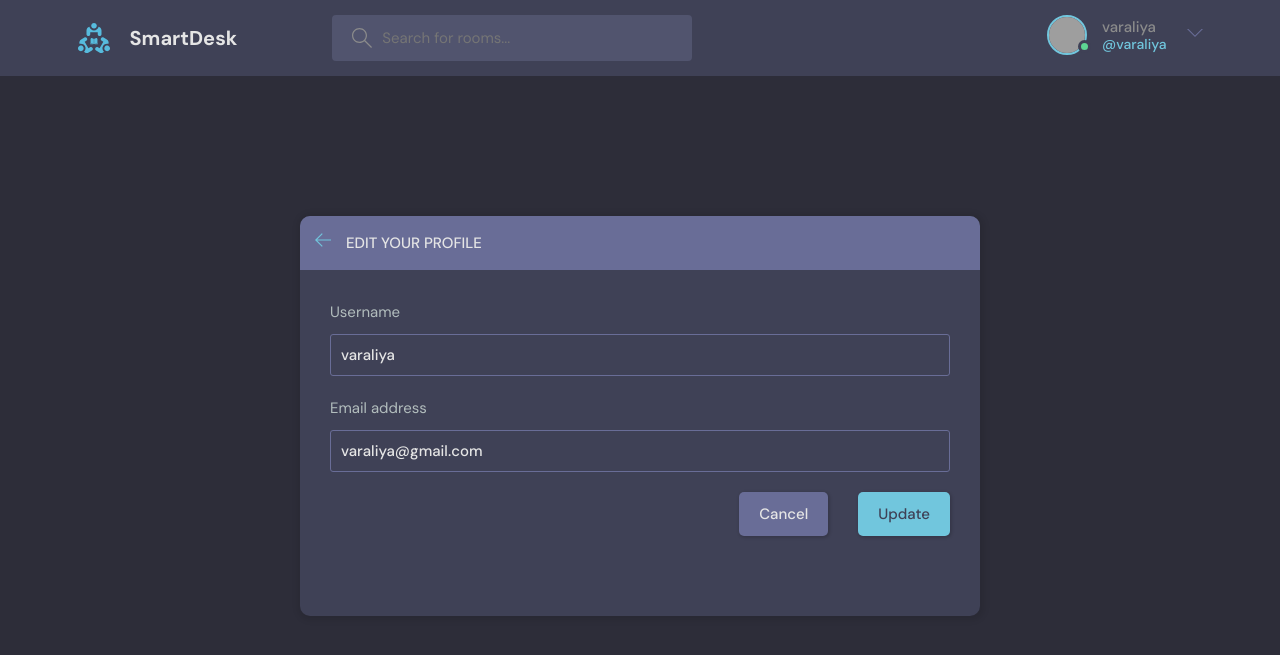
After one commit to Mohammedvaraliya/SmartDesk-djangoApp, a Django app: page /update-user/ in a window 1280 px wide. The commit adds this page. Shown: the top 655 px of the page. Run offline with Django 4.2, Linux system fonts and the light colour scheme; a user stored in the database is signed in; grey boxes are pictures that could not be loaded.

Commit message:
Added user edit profile functionality

```diff
--- a/base/forms.py
+++ b/base/forms.py
@@ -1,8 +1,14 @@
 from django.forms import ModelForm
 from .models import Room
+from django.contrib.auth.models import User
 
 class RoomForm(ModelForm):
     class Meta:
         model = Room
         fields = '__all__'
         exclude = ['host', 'participants']
+
+class UserForm(ModelForm):
+    class Meta:
+        model = User
+        fields = ['username', 'email']
--- a/base/templates/base/profile.html
+++ b/base/templates/base/profile.html
@@ -20,7 +20,9 @@
           <div class="profile__info">
             <h3>{{user.username}}</h3>
             <p>@{{user.username}}</p>
-            <a href="edit-user.html" class="btn btn--main btn--pill">Edit Profile</a>
+            {% if request.user == user %}
+              <a href="{% url 'update-user' %}" class="btn btn--main btn--pill">Edit Profile</a>
+            {% endif %}
           </div>
           <div class="profile__about">
             <h3>About</h3>
--- /dev/null
+++ b/base/templates/base/update-user.html
@@ -0,0 +1,47 @@
+{% extends 'main.html' %}
+
+
+{% block content %}
+
+    <main class="update-account layout">
+        <div class="container">
+            <div class="layout__box">
+                <div class="layout__boxHeader">
+                    <div class="layout__boxTitle">
+                        <a href="{{request.META.HTTP_REFERER}}">
+                            <svg version="1.1" xmlns="http://www.w3.org/2000/svg" width="32" height="32"
+                                viewBox="0 0 32 32">
+                                <title>arrow-left</title>
+                                <path
+                                    d="M13.723 2.286l-13.723 13.714 13.719 13.714 1.616-1.611-10.96-10.96h27.625v-2.286h-27.625l10.965-10.965-1.616-1.607z">
+                                </path>
+                            </svg>
+                        </a>
+                        <h3>Edit your profile</h3>
+                    </div>
+                </div>
+                <div class="layout__body">
+                    <form class="form" action="" method="POST">
+                      {% csrf_token %}
+
+                      {% for field in form %}
+
+                        <div class="form__group">
+                            <label for="profile_pic">{{field.label}}</label>
+                            {{field}}
+                        </div>
+
+                      {% endfor %}
+
+                        <div class="form__action">
+                            <a class="btn btn--dark" href="{% url 'home' %}">Cancel</a>
+                            <button class="btn btn--main" type="submit">Update</button>
+                        </div>
+                    </form>
+                </div>
+            </div>
+        </div>
+      </div>
+    </main>
+
+{% endblock content %}
--- a/base/urls.py
+++ b/base/urls.py
@@ -14,4 +14,5 @@ urlpatterns = [
     path('update-room/<str:pk>/', views.updateRoom, name='update-room'),
     path('delete-room/<str:pk>/', views.deleteRoom, name='delete-room'),
     path('delete-message/<str:pk>/', views.deleteMessage, name='delete-message'),
+    path('update-user/', views.updateUser, name='update-user'),
 ]
--- a/base/views.py
+++ b/base/views.py
@@ -3,7 +3,7 @@ from django.http import HttpResponse
 from django.contrib.auth.decorators import login_required
 from django.db.models import Q
 from .models import Room, Topic, Message
-from .forms import RoomForm
+from .forms import RoomForm, UserForm
 from django.contrib.auth.models import User
 from django.contrib.auth import authenticate, login, logout
 from django.contrib.auth.forms import UserCreationForm
@@ -201,3 +201,19 @@ def deleteMessage(request, pk):
         'obj': message
     }
     return render(request, 'base/delete.html', context)
+
+@login_required(login_url='login')
+def updateUser(request):
+    user = request.user
+    form = UserForm(instance=user)
+
+    if request.method == 'POST':
+        form = UserForm(request.POST, instance=user)
+        if form.is_valid():
+            form.save()
+            return redirect('user-profile', pk=user.id)
+
+    context = {
+        'form': form
+    }
+    return render(request, 'base/update-user.html', context)
--- a/templates/navbar.html
+++ b/templates/navbar.html
@@ -24,7 +24,7 @@
 
         {% if request.user.is_authenticated %}
         <div class="header__user">
-          <a href="profile.html">
+          <a href="{% url 'update-user' %}">
             <div class="avatar avatar--medium active">
               <img src="https://randomuser.me/api/portraits/men/37.jpg" />
             </div>
@@ -48,7 +48,7 @@
         {% endif %}
 
         <div class="dropdown-menu">
-          <a href="settings.html" class="dropdown-link"
+          <a href="{% url 'update-user' %}" class="dropdown-link"
             ><svg version="1.1" xmlns="http://www.w3.org/2000/svg" width="32" height="32" viewBox="0 0 32 32">
               <title>tools</title>
               <path
```
Also changed, not shown: base/templates/base/room.html (+5 -2 lines), db.sqlite3.
